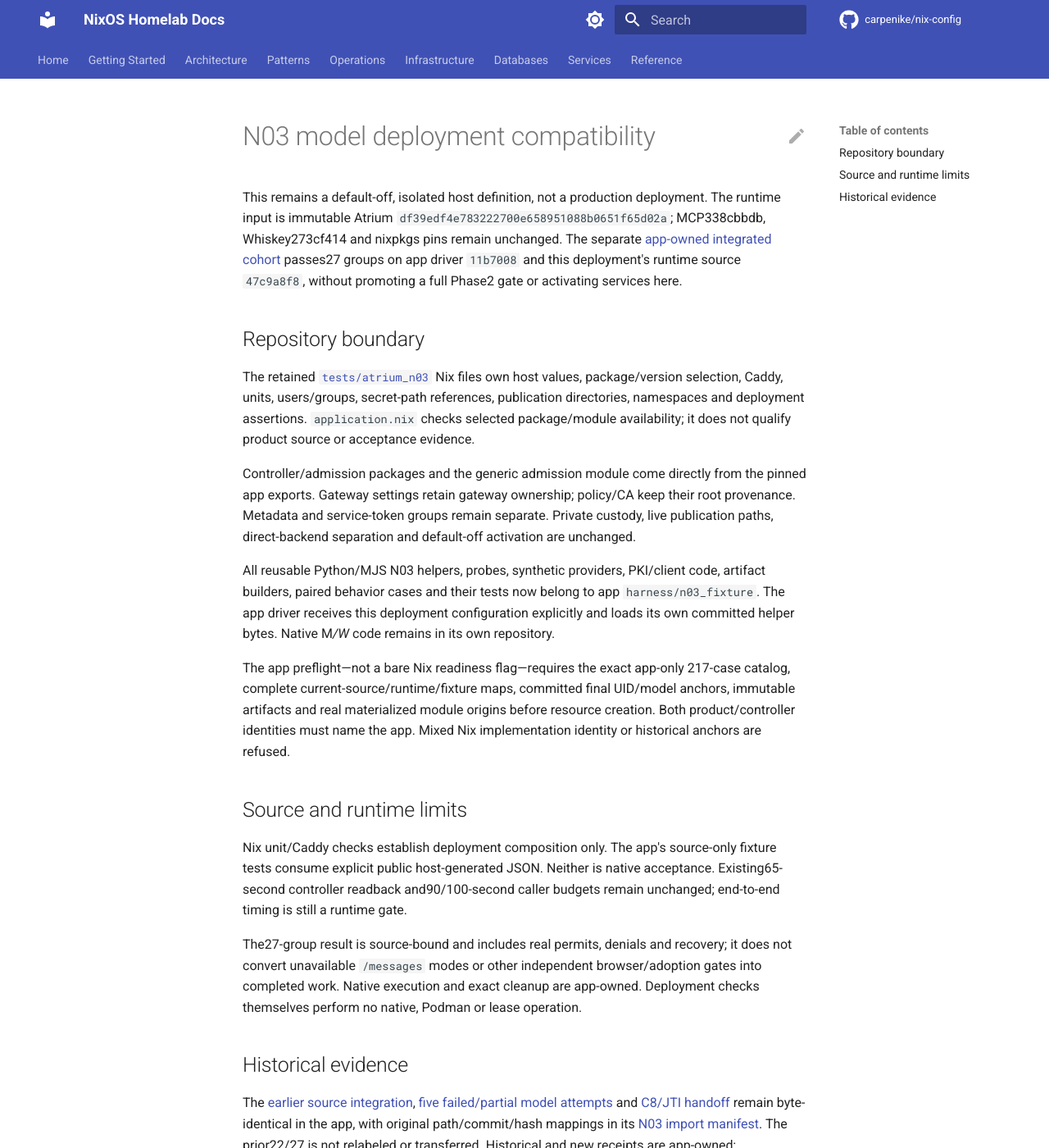
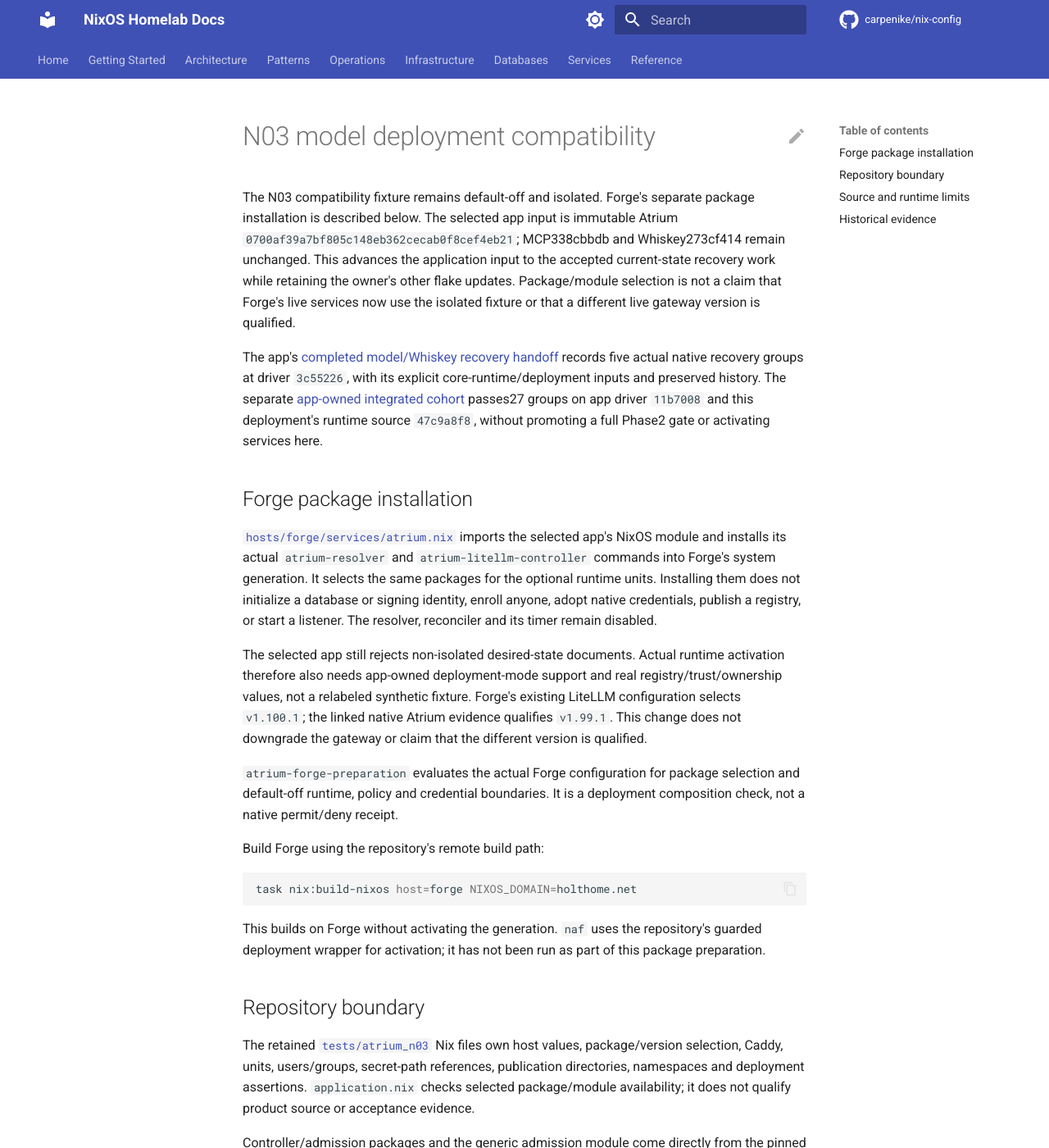
Before and after one commit to carpenike/nix-config, an MkDocs documentation site: the page built from docs/services/atrium-model-preparation.md, in a window 1280 px wide and 1400 px high. Shown: the whole window at 82% size. Built offline with MkDocs 1.6.1 and Material for MkDocs 9.7.7, drawn with Linux system fonts in a browser that asks for light colours; comment, search, counter and statistics services are not loaded.

Commit message:
ATR-N03: prepare Forge with accepted Atrium packages
Import the application module and install the resolver and controller without enabling policy publication, runtime units, enrollment, or native adoption. Add actual-Forge composition coverage to the existing deployment workflow. Advance the application pin while retaining the owner's refreshed flake inputs.

Co-authored-by: Copilot <223556219+Copilot@users.noreply.github.com>
Copilot-Session: 1e5e7d6d-a45a-4ac0-9fb1-9bf14b3658cb

````diff
--- a/docs/services/atrium-model-preparation.md
+++ b/docs/services/atrium-model-preparation.md
@@ -1,12 +1,50 @@
 # N03 model deployment compatibility
 
-This remains a default-off, isolated host definition, not a production
-deployment. The runtime input is immutable Atrium
-`df39edf4e783222700e658951088b0651f65d02a`; MCP338cbbdb, Whiskey273cf414 and
-nixpkgs pins remain unchanged. The separate
+The N03 compatibility fixture remains default-off and isolated. Forge's
+separate package installation is described below. The selected app input is immutable Atrium
+`0700af39a7bf805c148eb362cecab0f8cef4eb21`; MCP338cbbdb and Whiskey273cf414
+remain unchanged. This advances the application input to the accepted
+current-state recovery work while retaining the owner's other flake updates.
+Package/module selection is not a claim that Forge's live services now use
+the isolated fixture or that a different live gateway version is qualified.
+
+The app's [completed model/Whiskey recovery handoff](https://github.com/carpenike/atrium/blob/a17853656eb8023f0fcbecdcc6c63d645e033fec/harness/evidence/ATR-N07-model-whiskey-current-recovery-handoff.json)
+records five actual native recovery groups at driver `3c55226`, with its
+explicit core-runtime/deployment inputs and preserved history. The separate
 [app-owned integrated cohort](https://github.com/carpenike/atrium/blob/0ff841bc633978a9691b0b9fbda02de155c91bf7/harness/evidence/ATR-N03-N07-integrated-handoff.json)
 passes27 groups on app driver `11b7008` and this deployment's runtime source
 `47c9a8f8`, without promoting a full Phase2 gate or activating services here.
+
+## Forge package installation
+
+[`hosts/forge/services/atrium.nix`](../../hosts/forge/services/atrium.nix)
+imports the selected app's NixOS module and installs its actual
+`atrium-resolver` and `atrium-litellm-controller` commands into Forge's system
+generation. It selects the same packages for the optional runtime units.
+Installing them does not initialize a database or signing identity, enroll
+anyone, adopt native credentials, publish a registry, or start a listener.
+The resolver, reconciler and its timer remain disabled.
+
+The selected app still rejects non-isolated desired-state documents. Actual
+runtime activation therefore also needs app-owned deployment-mode support and
+real registry/trust/ownership values, not a relabeled synthetic fixture.
+Forge's existing LiteLLM configuration selects `v1.100.1`; the linked native
+Atrium evidence qualifies `v1.99.1`. This change does not downgrade the gateway
+or claim that the different version is qualified.
+
+`atrium-forge-preparation` evaluates the actual Forge configuration for package
+selection and default-off runtime, policy and credential boundaries. It is a
+deployment composition check, not a native permit/deny receipt.
+
+Build Forge using the repository's remote build path:
+
+```sh
+task nix:build-nixos host=forge NIXOS_DOMAIN=holthome.net
+```
+
+This builds on Forge without activating the generation. `naf` uses the
+repository's guarded deployment wrapper for activation; it has not been run
+as part of this package preparation.
 
 ## Repository boundary
 
````
Also changed, not shown: 7 other files.
